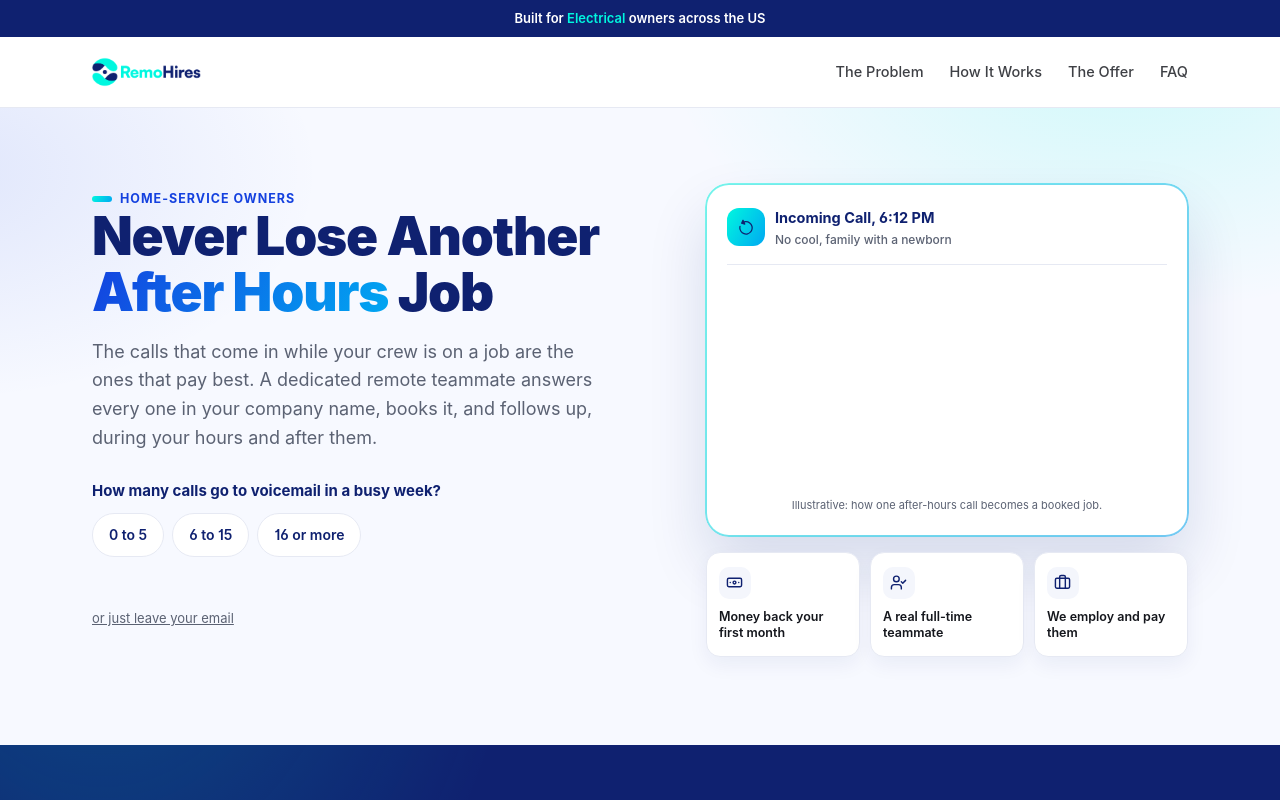
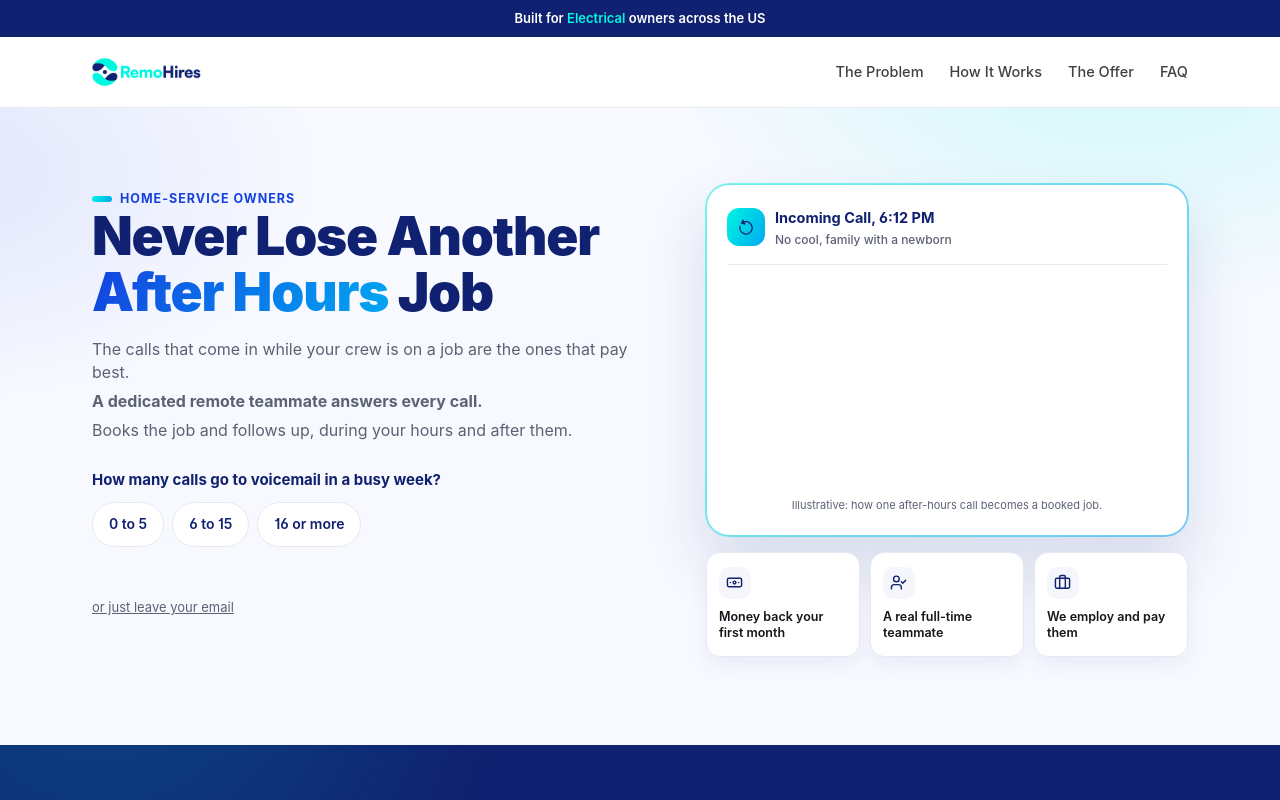
Before and after one commit to humblehg-org/remohires_marketing-LandingPage, a Next.js app: page /hvac in a window 1280 px wide. Shown: the top 800 px of the page. Built offline with nearby package versions, Linux system fonts and the light colour scheme; a web font is replaced by a local one.

Commit message:
Refine hero description typography: font size, single-line wrap, and line spacing

```diff
--- a/src/app/hvac.css
+++ b/src/app/hvac.css
@@ -83,7 +83,8 @@ header.nav.scrolled{box-shadow:0 8px 30px rgba(15,33,112,.10);background:rgba(25
 .hero .grid{display:grid;grid-template-columns:1.08fr .92fr;gap:48px;align-items:start;padding:76px 0 88px}
 .hero-right{display:flex;flex-direction:column;gap:16px}
 .hero h1{font-size:clamp(33px,4.9vw,53px)}
-.hero p.sub{font-size:18px;color:var(--muted);margin:18px 0 26px;max-width:46ch}
+.hero p.sub{font-size:18px;color:var(--muted);margin:18px 0 26px;max-width:46ch;line-height:1.45}
+@media(min-width:861px){.hero p.sub{font-size:16px;max-width:none}}
 @media(max-width:860px){.hero .grid{grid-template-columns:1fr;padding:44px 0 54px;gap:38px}.hero p.sub{max-width:none}}
 
 .thankyou-page{position:relative;overflow:hidden;background:radial-gradient(60% 70% at 88% -10%,rgba(0,247,223,.16),transparent 60%),radial-gradient(50% 60% at -5% 10%,rgba(20,65,223,.10),transparent 60%),var(--lgrey)}
--- a/src/app/hvac/page.tsx
+++ b/src/app/hvac/page.tsx
@@ -190,9 +190,16 @@ export default function QuotesPage() {
                 </h1>
                 <p className="sub">
                   The calls that come in while your crew is on a job are the
-                  ones that pay best. A dedicated remote teammate answers
-                  every one in your company name, books it, and follows up,
-                  during your hours and after them.
+                  ones that pay best.
+                  <span className="block mt-1.5">
+                    <strong>
+                      A dedicated remote teammate answers every call.
+                    </strong>
+                  </span>
+                  <span className="block mt-1.5">
+                    Books the job and follows up, during your hours and after
+                    them.
+                  </span>
                 </p>
                 <SelfCheck
                   question="How many calls go to voicemail in a busy week?"
```
